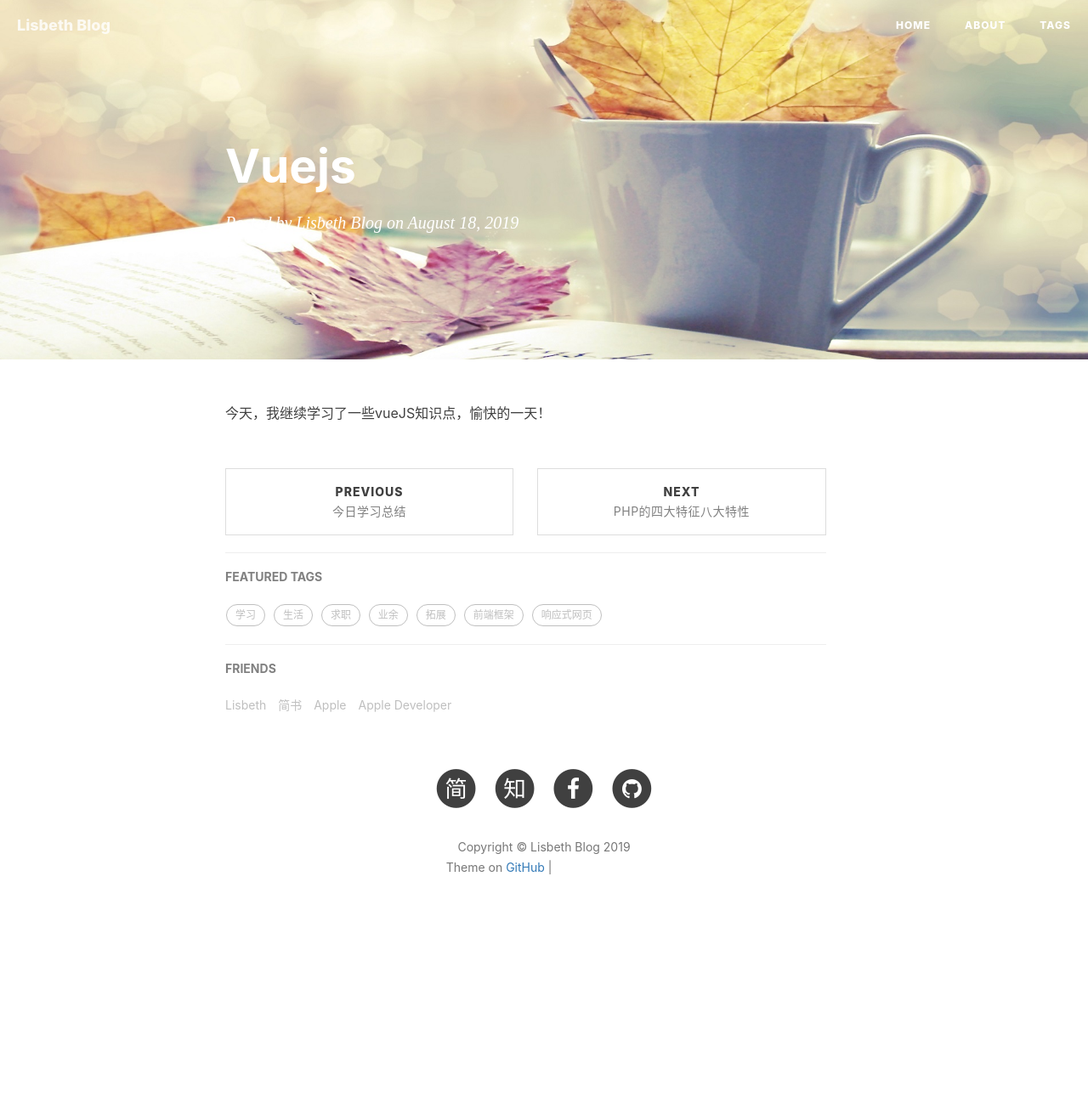
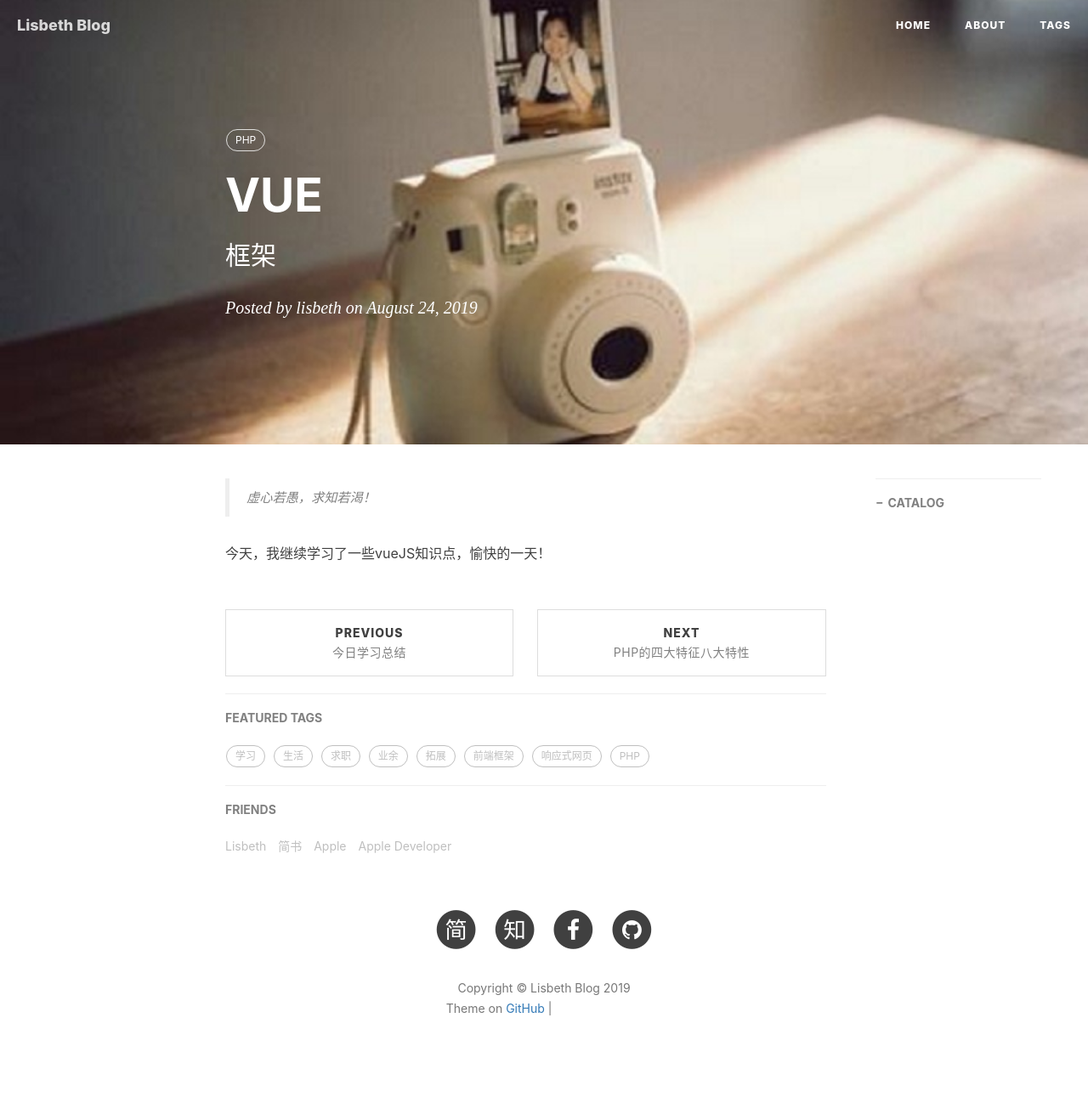
Before and after one commit to lisbeth0720/lisbeth0720.github.io, a Jekyll site: the page built from _posts/2019-08-18-vueJS.md, in a window 1280 px wide. Shown: the whole page at 85% size. Built offline with Jekyll 4.4.1, drawn with Linux system fonts in a browser that asks for light colours; nearby versions of some CDN libraries; our own code applies the rules of GitHub Pages for plain Markdown files; comment, search, counter and statistics services are not loaded; before the commit the page ends 1125 px from its top, so only the background shows below that; grey boxes are pictures that could not be loaded.

Commit message:
Update 2019-08-18-vueJS.md

```diff
--- a/_posts/2019-08-18-vueJS.md
+++ b/_posts/2019-08-18-vueJS.md
@@ -1 +1,15 @@
+---
+layout:     post
+title:      VUE
+subtitle:    "框架"
+date:       2019-08-24
+author:     lisbeth
+header-img: img/post-bg-desk.jpg
+catalog: true
+tags:
+    - PHP
+---
+
+> 虚心若愚，求知若渴！
+
 今天，我继续学习了一些vueJS知识点，愉快的一天！
```
